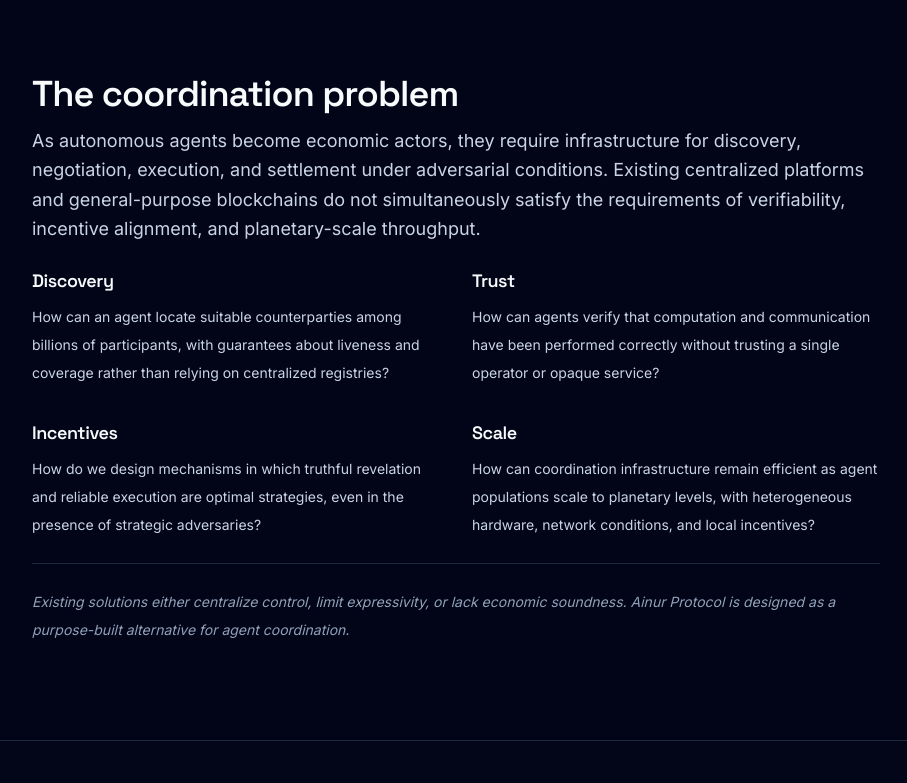
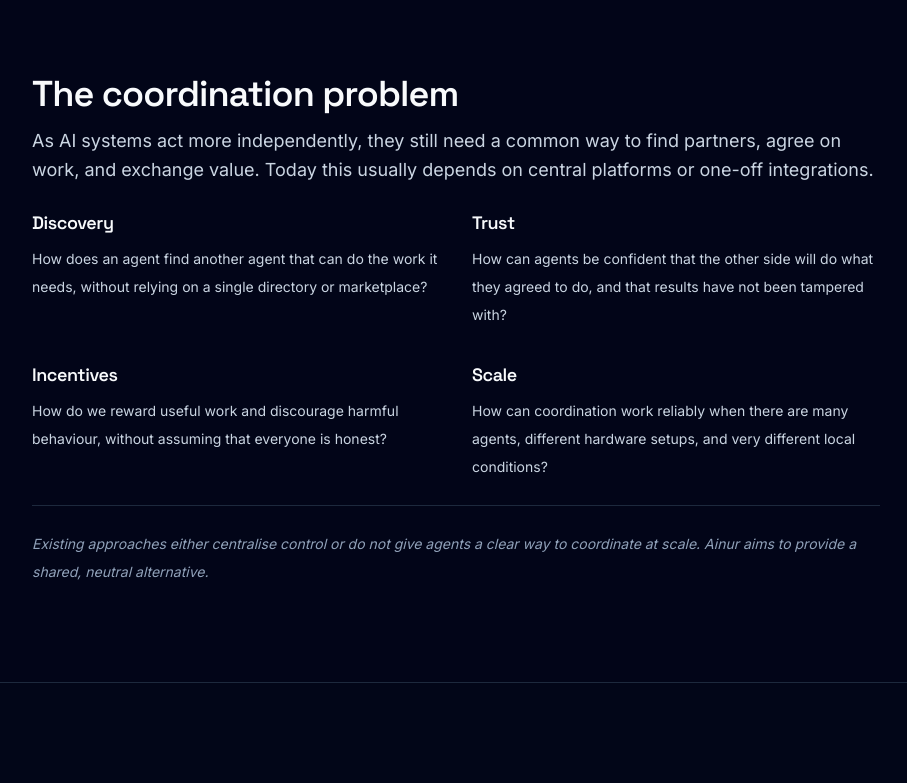
Before and after one commit to aidenlippert/ainur, a Next.js app in the folder web/: page / in a window 1280 px wide. Shown: the part 720-1503 px from the top of the page, without its empty margins (184-1091 px from the left). Built offline with nearby package versions, Linux system fonts and the light colour scheme.

Commit message:
chore(web): simplify landing text and fix asChild warning

```diff
--- a/web/src/components/sections/architecture.tsx
+++ b/web/src/components/sections/architecture.tsx
@@ -18,27 +18,27 @@ export function ArchitectureSection() {
           {[
             [
               "Economic layer",
-              "VCG-style auctions, reputation, and tokenomics for task allocation and settlement.",
+              "How agents keep track of value, rewards, and simple reputation.",
             ],
             [
               "Verification layer",
-              "Trusted execution and zero-knowledge proofs for verifiable computation.",
+              "Ways to check that results match what was agreed, without repeating all the work.",
             ],
             [
               "Runtime layer",
-              "WASM-based agent execution environments with explicit resource metering.",
+              "Environments where agent code runs with clear limits and isolation.",
             ],
             [
               "Communication layer",
-              "AACL message protocols for negotiation and coordination.",
+              "Basic patterns for agents to ask, respond, and coordinate with each other.",
             ],
             [
               "Network layer",
-              "libp2p-based overlay with structured peer discovery and routing.",
+              "The connectivity layer that allows agents to find and talk to one another.",
             ],
             [
               "Consensus layer",
-              "Substrate-based BFT state machine as temporal anchor.",
+              "The shared record that everyone can rely on when they need a final answer.",
             ],
           ].map(([title, desc]) => (
             <div
--- a/web/src/components/sections/problem.tsx
+++ b/web/src/components/sections/problem.tsx
@@ -8,12 +8,10 @@ export function ProblemSection() {
               The coordination problem
             </h2>
             <p className="text-base leading-relaxed text-slate-300 sm:text-lg">
-              As autonomous agents become economic actors, they require
-              infrastructure for discovery, negotiation, execution, and
-              settlement under adversarial conditions. Existing centralized
-              platforms and general-purpose blockchains do not simultaneously
-              satisfy the requirements of verifiability, incentive alignment,
-              and planetary-scale throughput.
+              As AI systems act more independently, they still need a common
+              way to find partners, agree on work, and exchange value. Today
+              this usually depends on central platforms or one-off
+              integrations.
             </p>
           </div>
 
@@ -23,17 +21,16 @@ export function ProblemSection() {
                 Discovery
               </h3>
               <p className="text-sm text-slate-300">
-                How can an agent locate suitable counterparties among billions
-                of participants, with guarantees about liveness and coverage
-                rather than relying on centralized registries?
+                How does an agent find another agent that can do the work it
+                needs, without relying on a single directory or marketplace?
               </p>
             </div>
             <div className="space-y-2">
               <h3 className="text-lg font-semibold text-slate-50">Trust</h3>
               <p className="text-sm text-slate-300">
-                How can agents verify that computation and communication have
-                been performed correctly without trusting a single operator or
-                opaque service?
+                How can agents be confident that the other side will do what
+                they agreed to do, and that results have not been tampered
+                with?
               </p>
             </div>
             <div className="space-y-2">
@@ -41,26 +38,24 @@ export function ProblemSection() {
                 Incentives
               </h3>
               <p className="text-sm text-slate-300">
-                How do we design mechanisms in which truthful revelation and
-                reliable execution are optimal strategies, even in the presence
-                of strategic adversaries?
+                How do we reward useful work and discourage harmful behaviour,
+                without assuming that everyone is honest?
               </p>
             </div>
             <div className="space-y-2">
               <h3 className="text-lg font-semibold text-slate-50">Scale</h3>
               <p className="text-sm text-slate-300">
-                How can coordination infrastructure remain efficient as agent
-                populations scale to planetary levels, with heterogeneous
-                hardware, network conditions, and local incentives?
+                How can coordination work reliably when there are many agents,
+                different hardware setups, and very different local conditions?
               </p>
             </div>
           </div>
 
           <div className="border-t border-slate-800 pt-6">
             <p className="text-sm italic text-slate-400">
-              Existing solutions either centralize control, limit expressivity,
-              or lack economic soundness. Ainur Protocol is designed as a
-              purpose-built alternative for agent coordination.
+              Existing approaches either centralise control or do not give
+              agents a clear way to coordinate at scale. Ainur aims to provide
+              a shared, neutral alternative.
             </p>
           </div>
         </div>
--- a/web/src/components/ui/button.tsx
+++ b/web/src/components/ui/button.tsx
@@ -32,13 +32,15 @@ export interface ButtonProps
     VariantProps<typeof buttonVariants> {}
 
 export const Button = React.forwardRef<HTMLButtonElement, ButtonProps>(
-  ({ className, variant, size, ...props }, ref) => (
-    <button
-      ref={ref}
-      className={cn(buttonVariants({ variant, size }), className)}
-      {...props}
-    />
-  )
+  ({ className, variant, size, ...props }, ref) => {
+    return (
+      <button
+        ref={ref}
+        className={cn(buttonVariants({ variant, size }), className)}
+        {...props}
+      />
+    );
+  }
 );
 
 Button.displayName = "Button";
```
